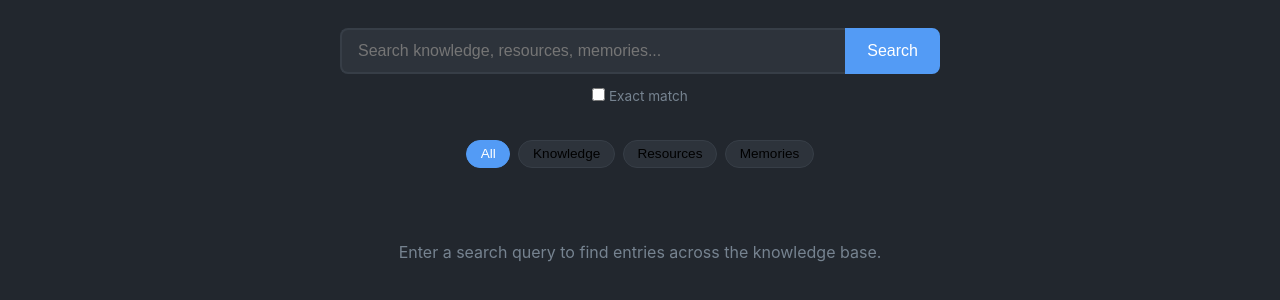
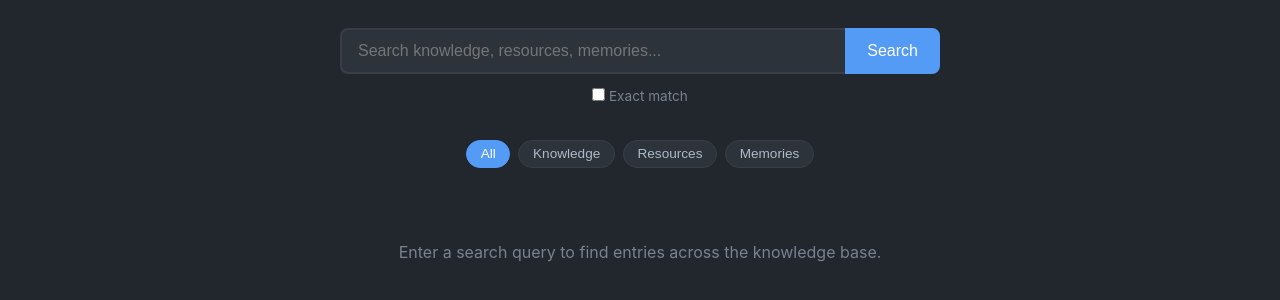
Before and after one commit to StreckerCM/openbrain, a plain HTML site: page web-ui/static/index.html in a window 1280 px wide. Both pictures are taken after a click on the button "Toggle dark mode". Shown: the part 60-360 px from the top of the page. Drawn offline with Linux system fonts and the light colour scheme.

Commit message:
fix: dark mode chip and badge text contrast
Force light text on unselected filter chips and memories badge
in dark mode.

Co-Authored-By: Claude Opus 4.6 (1M context) <noreply@anthropic.com>

```diff
--- a/web-ui/static/css/style.css
+++ b/web-ui/static/css/style.css
@@ -40,8 +40,9 @@
   --shadow: 0 1px 3px rgba(0,0,0,0.4);
 }
 
-[data-theme="dark"] .badge { color: #ffffff; }
-[data-theme="dark"] .chip { background: var(--bg-card); }
+[data-theme="dark"] .badge,
+[data-theme="dark"] .badge-memories { color: #ffffff; }
+[data-theme="dark"] .chip { background: var(--bg-card); color: var(--text); }
 [data-theme="dark"] .chip.active { color: #ffffff; }
 
 body {
```
